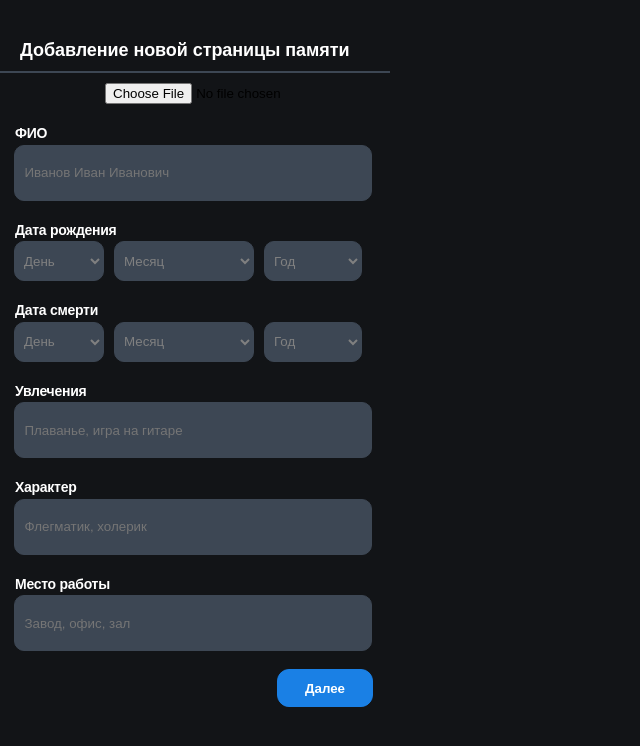
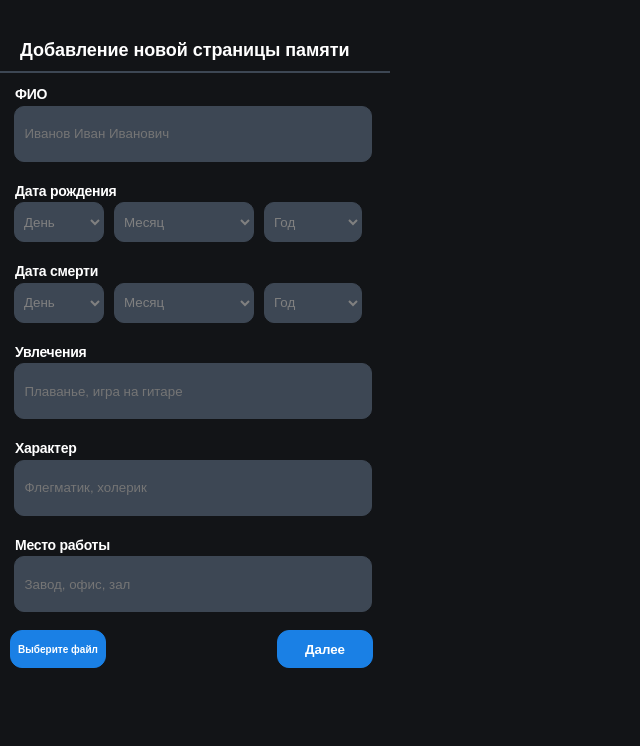
Before and after one commit to m1piks20/WebApp-React, a React (Create React App) app: page /MemoryPage in a window 1280 px wide. Shown: the top 746 px of the page, without its empty margins (0-640 px from the left). Built offline with nearby package versions, Linux system fonts and the light colour scheme.

Commit message:
add button select file img

```diff
--- a/src/MemoryPage/MemoryPage.js
+++ b/src/MemoryPage/MemoryPage.js
@@ -108,7 +108,11 @@ function MemoryPage() {
         setFormData({ ...formData, [name]: value });
     };
 
+    const [selectedFile, setSelectedFile] = useState(null);
 
+    const handleFileChange = (e) => {
+        setSelectedFile(e.target.files[0].name);
+    };
 
     return (
         <div className="container">
@@ -117,9 +121,6 @@ function MemoryPage() {
             </div>
             <hr style={{ border: '1px solid #3d4754', width: '390px', height: '0px' }} />
             <form onSubmit={handleSubmit} id="dateForm">
-
-                <input type="file" name="photo" accept="image/*"/>
-                <br/><br/>
 
                 <label htmlFor="fio" className="fio">ФИО</label>
                 <br/>
@@ -166,8 +167,17 @@ function MemoryPage() {
                 <br/>
                 <input type="text" id="work" name="work" placeholder="Завод, офис, зал" autoComplete="off" required
                        onChange={handleChange} value={formData.work}/>
+
                 <br/>
-                <button type="submit">Далее</button>
+
+                <div className="upload-submit-container">
+                    <label htmlFor="file-upload" className="custom-file-upload">
+                        Выберите файл
+                    </label>
+                    <input id="file-upload" type="file" accept="image/*" onChange={handleFileChange}/>
+                    <p>{selectedFile}</p>
+                    <button type="submit">Далее</button>
+                </div>
             </form>
             <div id="loadingBox" style={{display: isLoading ? 'block' : 'none'}}></div>
             <div id="loadingScreen" style={{display: isLoading ? 'block' : 'none'}}></div>
--- a/src/MemoryPage/PagesStyle.css
+++ b/src/MemoryPage/PagesStyle.css
@@ -122,6 +122,42 @@ select{
     color: white;
 }
 
+/* Скрываем оригинальный input[type="file"] */
+input[type="file"] {
+    display: none;
+}
+
+/* Создаем собственный элемент для представления input[type="file"] */
+.custom-file-upload {
+    color: #fff;
+    font-weight: 700;
+    font-size: 10px;
+    display: flex;
+    justify-content: center;
+    align-items: center;
+    border-radius: 12px;
+    width: 96px;
+    height: 38px;
+    background: #1a80e5;
+    border: 1px solid #1a80e5;
+    transition: background-color 0.2s linear;
+    cursor: pointer;
+    overflow: hidden;
+    margin-left: 5px;
+
+
+}
+
+.custom-file-upload:hover {
+    background-color: rgb(0, 16, 87);
+}
+
+.upload-submit-container {
+    display: flex;
+    justify-content: space-between;
+    align-items: center;
+}
+
 button{
     color: #fff;
     font-weight: 700;
```
